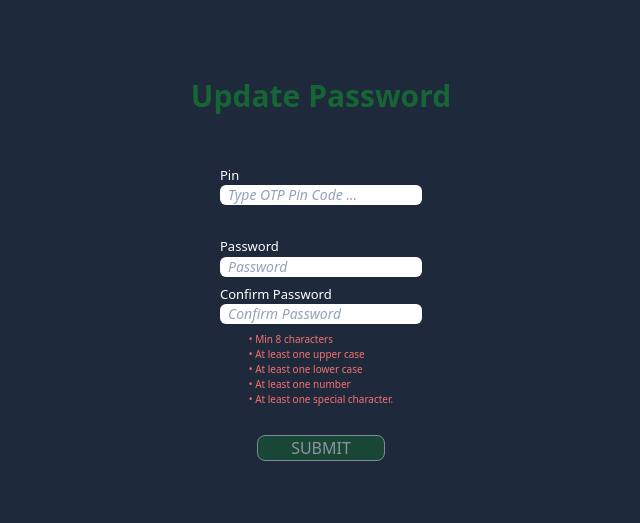
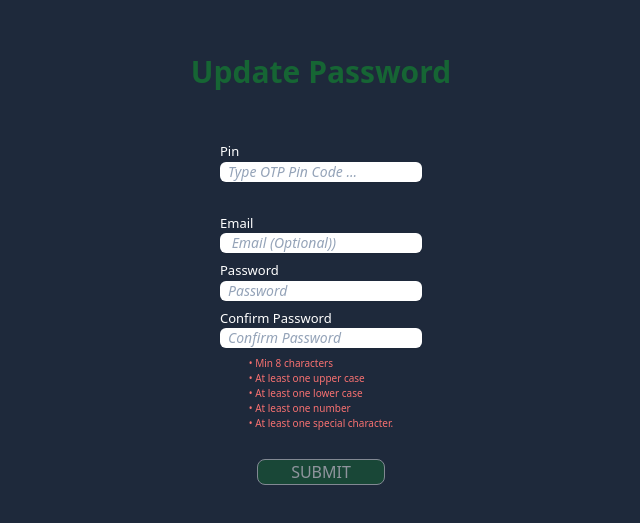
Before and after one commit to osefatul/ticket-tracker-system-CRM, a React (Create React App) app in the folder frontend/: page /update-password in a window 1280 px wide. Shown: the part 133-656 px from the top of the page, without its empty margins (319-959 px from the left). Built offline with nearby package versions, Linux system fonts and the light colour scheme.

Commit message:
Reset page has been updated with some features

```diff
--- a/frontend/src/api/resetPasswordApi.js
+++ b/frontend/src/api/resetPasswordApi.js
@@ -24,7 +24,7 @@ export const updateUserPassword = async passwordObject => {
 
     try {
         const result = await axios.patch (updatePassUrl, passwordObject);
-        console.log(result);
+        // console.log(result);
         return result.data
 
     }catch (error){
--- a/frontend/src/features/passwordResetSlice/passwordResetAction.js
+++ b/frontend/src/features/passwordResetSlice/passwordResetAction.js
@@ -6,7 +6,6 @@ import {
 } from "./passwordResetSlice";
 
 import { requestPasswordOTP, updateUserPassword } from "../../api/resetPasswordApi";
-
 
 
 
@@ -31,16 +30,24 @@ export const sendPasswordResetOtp = (email) => async dispatch => {
 
 
 export const updatePassword = frmData => async dispatch => {
+
 	try {
 		dispatch(otpReqPending());
 
-		const { status, message } = await updateUserPassword(frmData);
+		const {status, message} = await updateUserPassword(frmData);
 
 		if (status === "success") {
-			return dispatch(updatePassSuccess(message));
+			dispatch(updatePassSuccess(message));
+
+            //once it got updated change the go to home page
+            setTimeout(() =>{
+                window.location.href = '/'
+            },6000)
 		}
 
-		dispatch(otpReqFail(message));
+        return  dispatch(otpReqFail(message));
+
+
 	} catch (error) {
 		dispatch(otpReqFail(error.message));
 	}
--- a/frontend/src/pages/ResetPassword.jsx
+++ b/frontend/src/pages/ResetPassword.jsx
@@ -3,8 +3,8 @@ import { useEffect } from 'react';
 import { useState } from 'react';
 import { useDispatch, useSelector } from 'react-redux';
 import { useNavigate } from 'react-router-dom';
+import Spinner from '../utils/spinner';
 import { updatePassword } from '../features/passwordResetSlice/passwordResetAction';
-import Spinner from '../utils/spinner';
 
 
 
@@ -12,6 +12,7 @@ const initialState = {
     pin: "",
     password: "",
     confirmPassword: "",
+    bodyEmail: ""
     };
 
 const passwordVerificationError = {
@@ -48,7 +49,7 @@ function ResetPassword() {
 
 
     //WHEN FORM INPUTS UPDATE
-    const handleChange = (e) => {
+    const handleChange =  (e) => {
         const {name, value} = e.target
         setForm({ ...form, [name]: value },);
 
@@ -77,23 +78,24 @@ function ResetPassword() {
             confirmPassword: form.password === value,//if yes make it true or false.
             });
         }
+        console.log(form)
 
     };
 
-    const handleSubmit = (e) =>{
+    const handleSubmit = async (e) =>{
         e.preventDefault()
-        const {pin, password} = form
+        const {pin, password, bodyEmail} = form
 
         try {
-        dispatch (updatePassword({pin, newPassword:password, email}))
+
+            await dispatch (updatePassword({
+            pin,
+            newPassword:password,
+            email: email || bodyEmail // if somebody use the link.
+        }))
+
         setMessageAddedAlert(true)//To turn on message alert
         setForm(initialState)
-
-        //Navigate to next page after 5 sec
-        setTimeout(()=>{
-            status === 'success' && navigate('/')
-        },5000)
-
 
         }catch (error){
             console.log(error.message)
@@ -106,15 +108,14 @@ function ResetPassword() {
 
         <div className="space-y-3">
 
-            <p className='text-green-800 font-bold text-[25px] sm:text-[30px] mb-12'>
+            <p className='text-green-800 font-bold text-[25px] sm:text-[30px] mb-12 flex flex-col items-center justify-center'>
                 Update Password
             </p>
 
+            <form onSubmit={handleSubmit} className='flex flex-col items-center justify-center space-y-2 '>
+
             {/* Post Form Submission  */}
             {MessageAddedAlert && <div className="text-green-700 text-small rounded flex items-center justify-center m-3">{message}</div>}
-
-
-            <form onSubmit={handleSubmit} className='flex flex-col items-center justify-center space-y-2 '>
 
                 <div className="text-[13px] mb-6">
                 <label htmlFor="pin"
@@ -131,6 +132,24 @@ function ResetPassword() {
                     value={form.pin}
                     onChange={handleChange}
                     required
+                    />
+                </div>
+
+                <div className="text-[13px] mb-6">
+                <label htmlFor="pin"
+                >
+
+                Email
+                </label>
+                <input
+                    className="placeholder:italic placeholder:text-slate-400 placeholder:pl-2
+                    block text-slate-700 bg-white rounded-md shadow-sm sm:text-sm
+                    focus:outline-none focus:border-sky-500 focus:ring-sky-500 focus:ring-1"
+                    name="bodyEmail"
+                    type="email"
+                    placeholder=" Email (Optional))"
+                    value={form.bodyEmail}
+                    onChange={handleChange}
                     />
                 </div>
 
```
